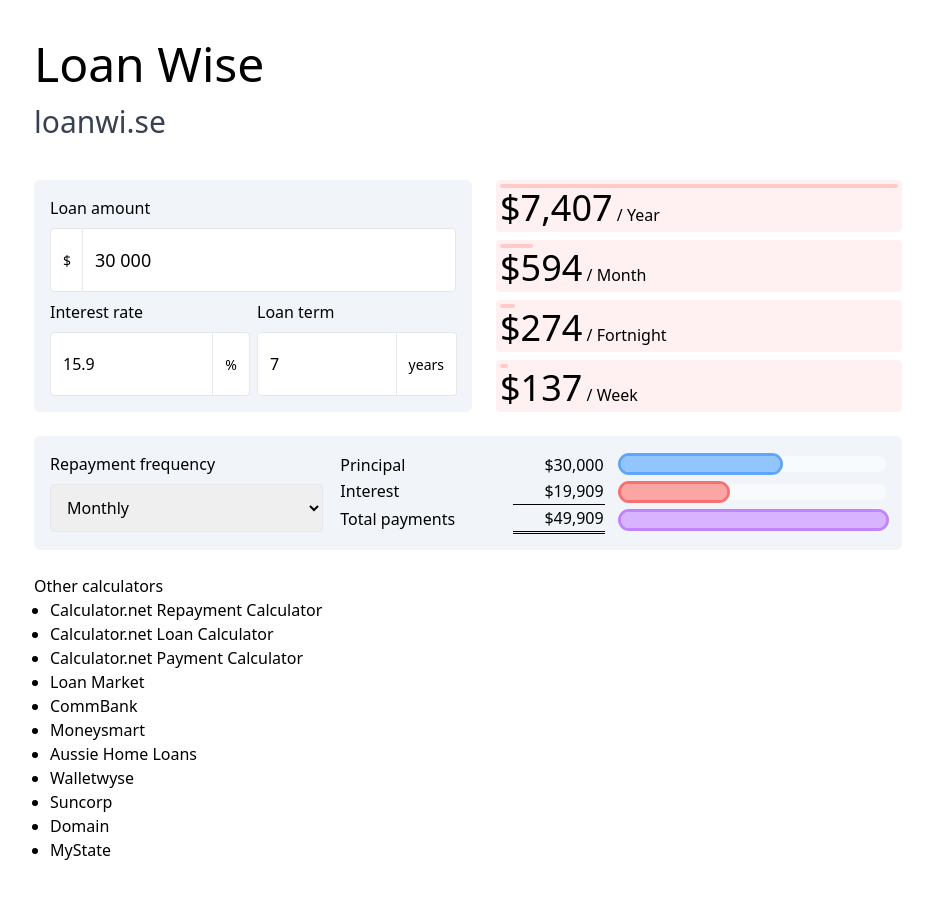
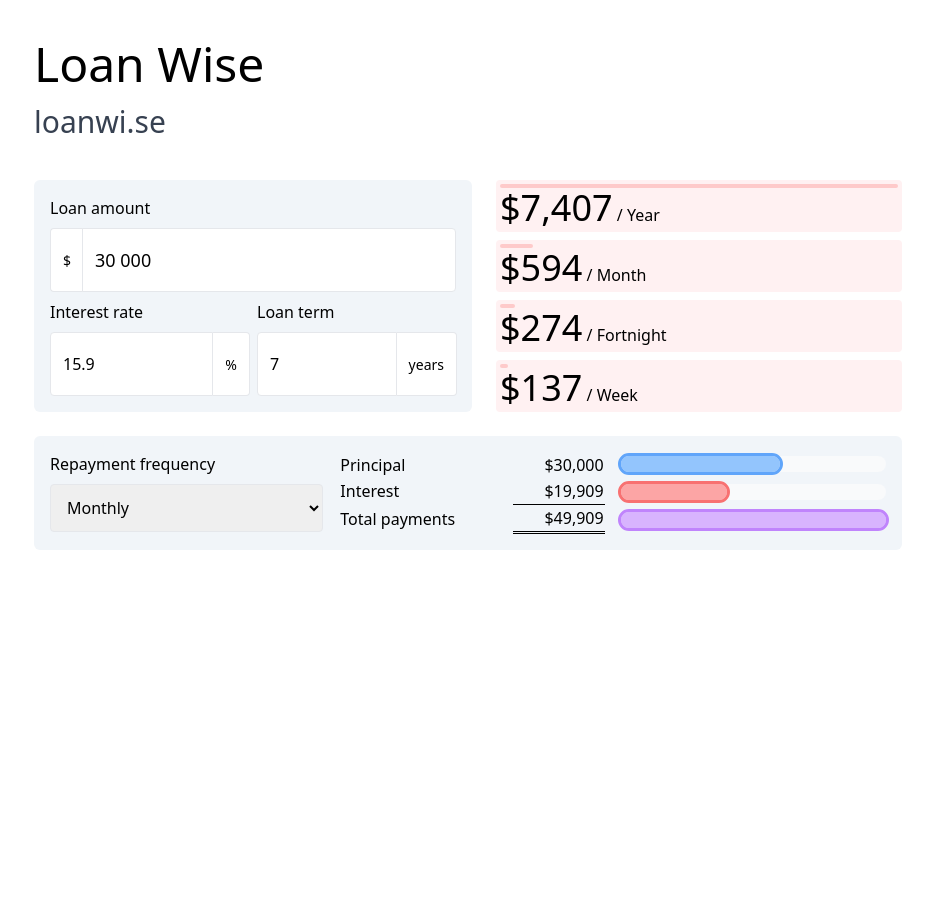
Before and after one commit to j-/loanwi.se, a React (Vite) app: page / in a window 1280 px wide. Shown: the top 898 px of the page, without its empty margins (172-1105 px from the left). After the commit the page ends 800 px from the top, so only its background shows below. Built offline with nearby package versions, Linux system fonts and the light colour scheme.

Commit message:
Remove links to other calculators

```diff
--- a/src/App.tsx
+++ b/src/App.tsx
@@ -48,24 +48,6 @@ const App: React.FC = () => {
           </div>
         </div>
       </form>
-
-      <br />
-
-      <p>Other calculators</p>
-
-      <ul className="list-disc pl-4">
-        <li><a href="https://www.calculator.net/repayment-calculator.html">Calculator.net Repayment Calculator</a></li>
-        <li><a href="https://www.calculator.net/loan-calculator.html">Calculator.net Loan Calculator</a></li>
-        <li><a href="https://www.calculator.net/payment-calculator.html">Calculator.net Payment Calculator</a></li>
-        <li><a href="https://www.loanmarket.com.au/calculators/loan-repayment-calculator">Loan Market</a></li>
-        <li><a href="https://www.commbank.com.au/digital/home-buying/calculator/home-loan-repayments">CommBank</a></li>
-        <li><a href="https://moneysmart.gov.au/budgeting/compound-interest-calculator">Moneysmart</a></li>
-        <li><a href="https://www.aussie.com.au/calculators/mortgage-repayments/">Aussie Home Loans</a></li>
-        <li><a href="https://www.walletwyse.com/calculators/home/">Walletwyse</a></li>
-        <li><a href="https://www.suncorp.com.au/banking/home-loan-repayment-calculator.html">Suncorp</a></li>
-        <li><a href="https://www.domain.com.au/home-loans/calculators/home-loan-repayment-calculator/">Domain</a></li>
-        <li><a href="https://mystate.com.au/business/loan-repayment-calculator/">MyState</a></li>
-      </ul>
     </div>
   );
 };
```
